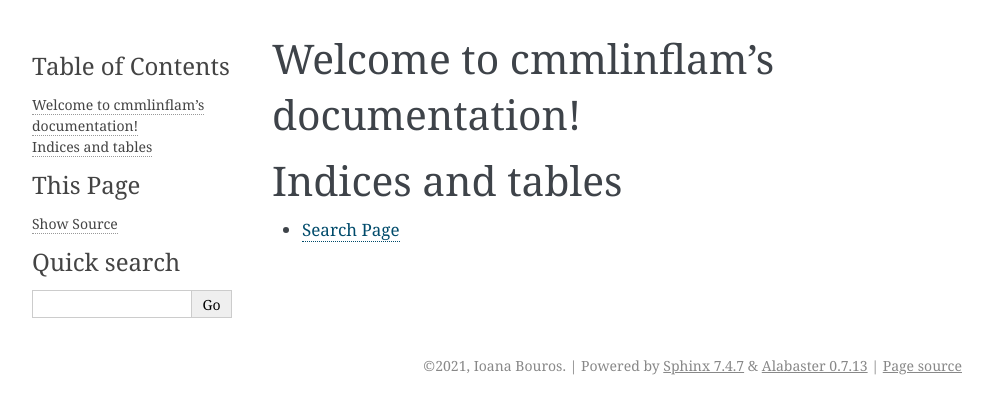
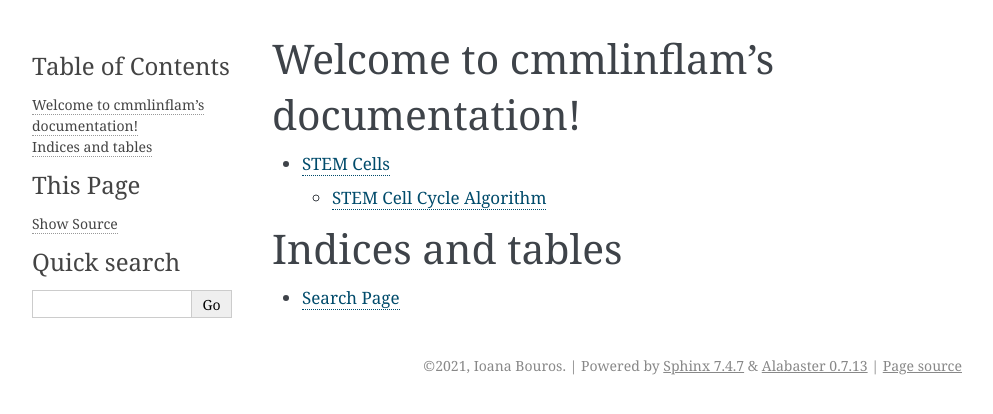
Before and after one commit to I-Bouros/cmml-inflam, a Sphinx documentation site: the page built from docs/source/index.rst, in a window 1280 px wide. Shown: the top 414 px of the page, without its empty margins (148-1141 px from the left). Built offline with Sphinx 7.4.7, drawn with Linux system fonts in a browser that asks for light colours.

Commit message:
add to documentation

```diff
--- a/docs/source/index.rst
+++ b/docs/source/index.rst
@@ -7,8 +7,7 @@ Welcome to cmmlinflam's documentation!
 ======================================
 
 .. toctree::
-   :maxdepth: 2
-   :caption: Contents:
+   stem
 
 
 
--- /dev/null
+++ b/docs/source/stem.rst
@@ -0,0 +1,15 @@
+**********
+STEM Cells
+**********
+
+.. currentmodule:: cmmlinflam
+
+Overview:
+
+- :class:`StemGillespie`
+
+STEM Cell Cycle Algorithm
+*************************
+
+.. autoclass:: StemGillespie
+  :members:
--- a/run-tests.py
+++ b/run-tests.py
@@ -142,7 +142,8 @@ def doctest_rst_and_public_interface():
     # has been added to cmmlinflam and should be imported above and included in
     # this list.
     cmmlinflam_submodules = [
-        'cmmlinflam.version_info'
+        'cmmlinflam.version_info',
+        'cmmlinflam.stem'
         ]
 
     doc_symbols = get_all_documented_symbols()
```
